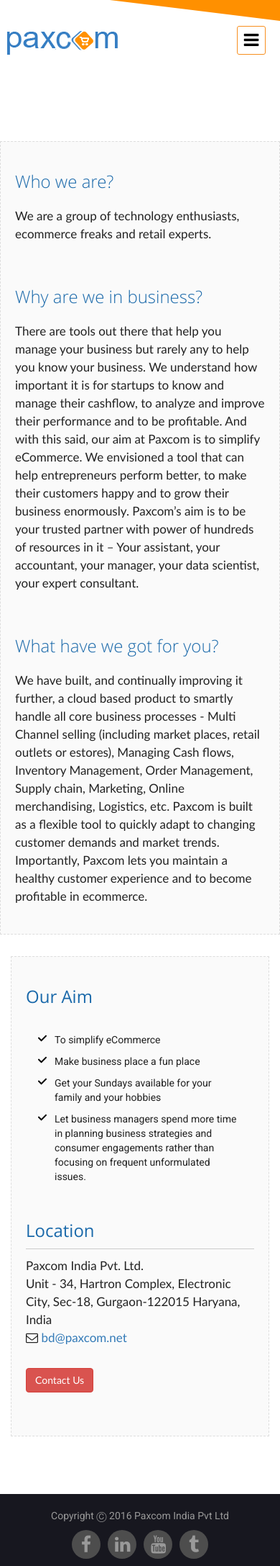
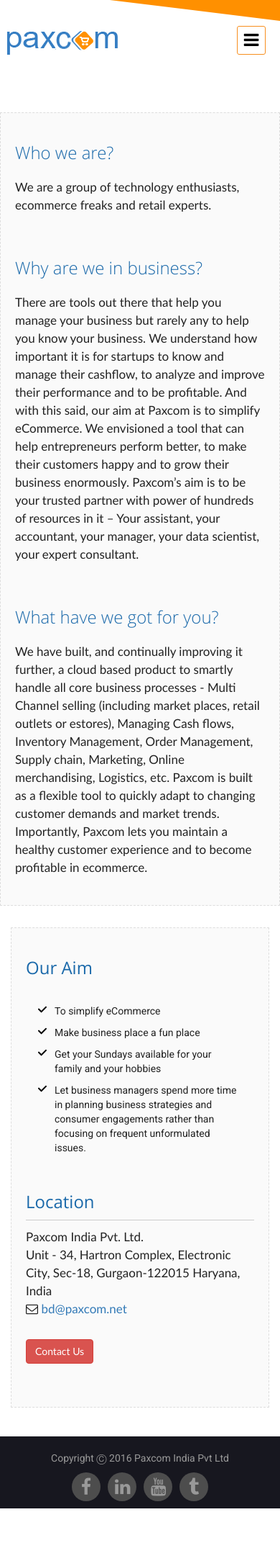
Before and after one commit to paxcom/paxcom.github.io, a Jekyll site: the page built from about-us.html, in a window 390 px wide. Shown: the whole page at 72% size. Built offline with Jekyll 4.4.1, drawn with Linux system fonts in a browser that asks for light colours; comment, search, counter and statistics services are not loaded; after the commit the page ends 2095 px from its top, so only the background shows below that.

Commit message:
update css

```diff
--- a/css/style.css
+++ b/css/style.css
@@ -2212,7 +2212,7 @@
 
 ul.list-menu{ margin:auto; max-width:400px; float:none;}
 .sub-heading{ text-align:center; margin:30px 0 ;}
-.intro-section-white{ padding:40px 0;}
+.intro-section-white{ padding:40px 0 !important;}
 }
 @media (min-width: 1500px) {.paxcom-into-text h1{ font-size:90px;} ul.list-menu{margin: 30px 0 10px 0px;
 position: relative;
```
